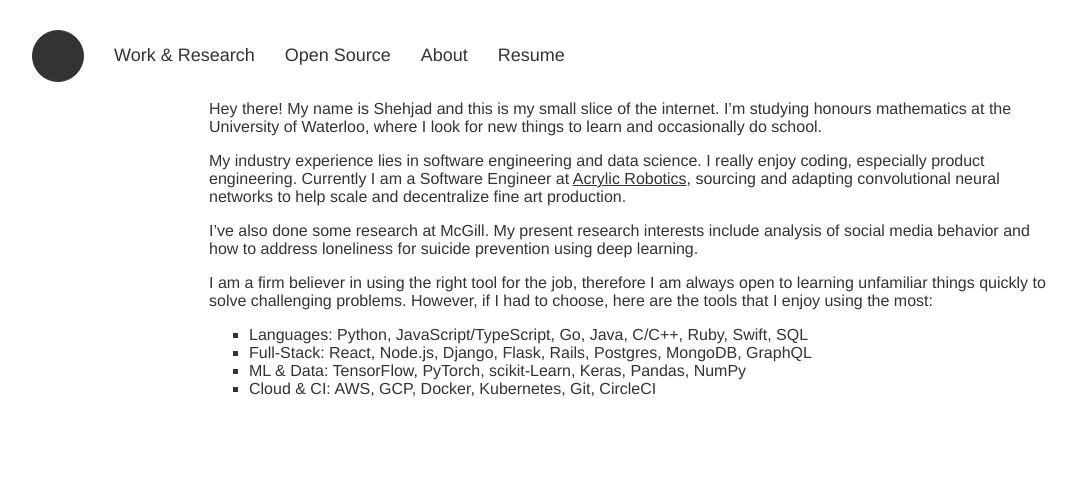
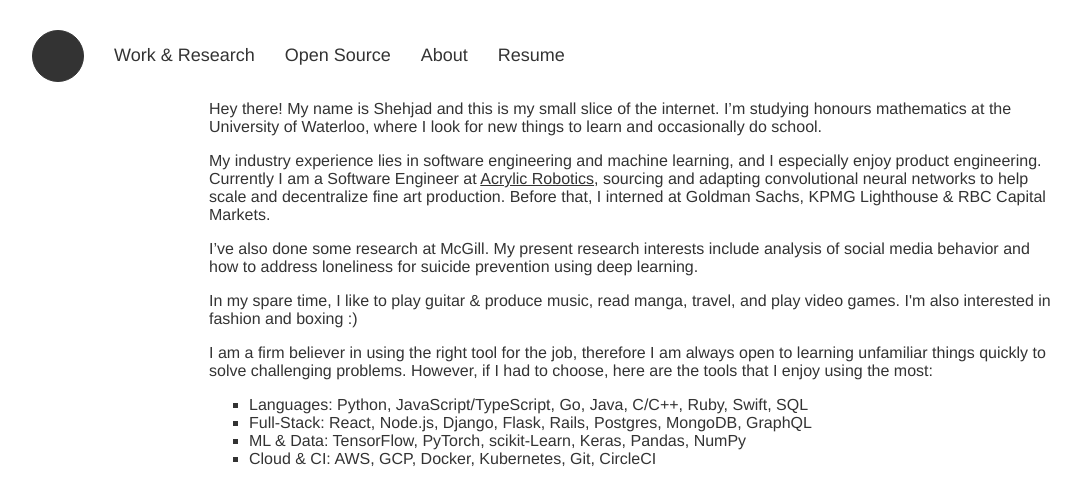
Before and after one commit to khanshehjad/khanshehjad.github.io, a plain HTML site: page about/index.html in a window 1280 px wide. Shown: the whole page, without its empty margins (6-1087 px from the left). Drawn offline with Linux system fonts and the light colour scheme.

Commit message:
Update index.html

```diff
--- a/about/index.html
+++ b/about/index.html
@@ -53,9 +53,10 @@
 </div>
 <div class="cont">
 	<p>Hey there! My name is Shehjad and this is my small slice of the internet. I’m studying honours mathematics at the University of Waterloo, where I look for new things to learn and occasionally do school.</p>
-    <p>My industry experience lies in software engineering and data science. I really enjoy coding, especially product engineering. Currently I am a Software Engineer
-    at <a href="https://acrylicdesign.ca/">Acrylic Robotics</a>, sourcing and adapting convolutional neural networks to help scale and decentralize fine art production.</p>
+    <p>My industry experience lies in software engineering and machine learning, and I especially enjoy product engineering. Currently I am a Software Engineer
+    at <a href="https://acrylicdesign.ca/">Acrylic Robotics</a>, sourcing and adapting convolutional neural networks to help scale and decentralize fine art production. Before that, I interned at Goldman Sachs, KPMG Lighthouse & RBC Capital Markets.</p>
 	<p>I’ve also done some research at McGill. My present research interests include analysis of social media behavior and how to address loneliness for suicide prevention using deep learning.</p>
+	<p>In my spare time, I like to play guitar & produce music, read manga, travel, and play video games. I'm also interested in fashion and boxing :)</p>
     <p>I am a firm believer in using the right tool for the job, therefore I am always open to learning unfamiliar things quickly to solve challenging problems. However, if I had to choose, here are the tools that I enjoy using the most:
     </p>
     <ul>
```
